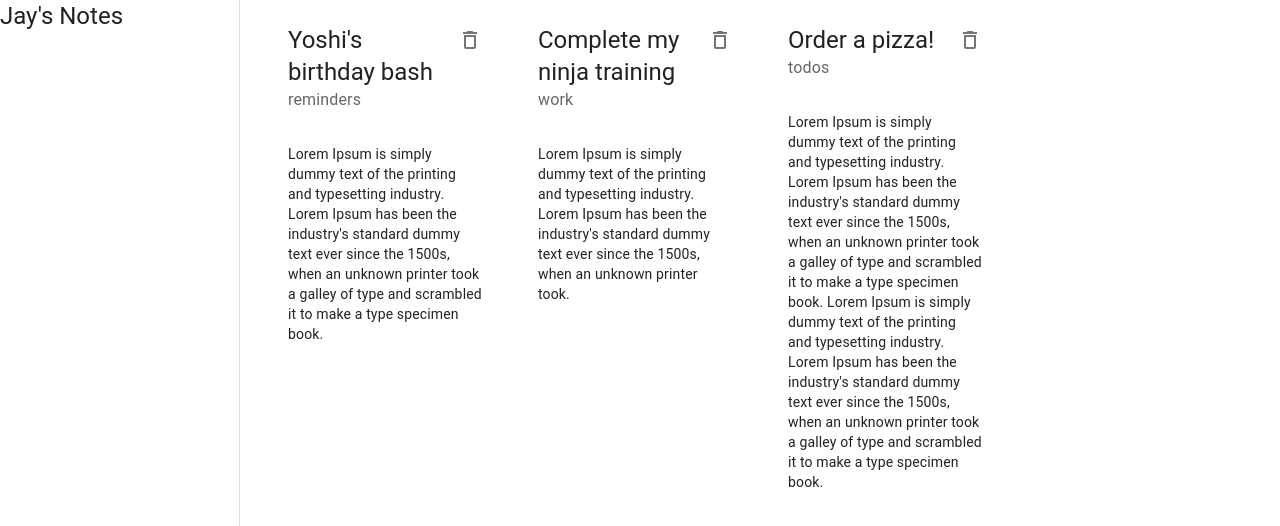
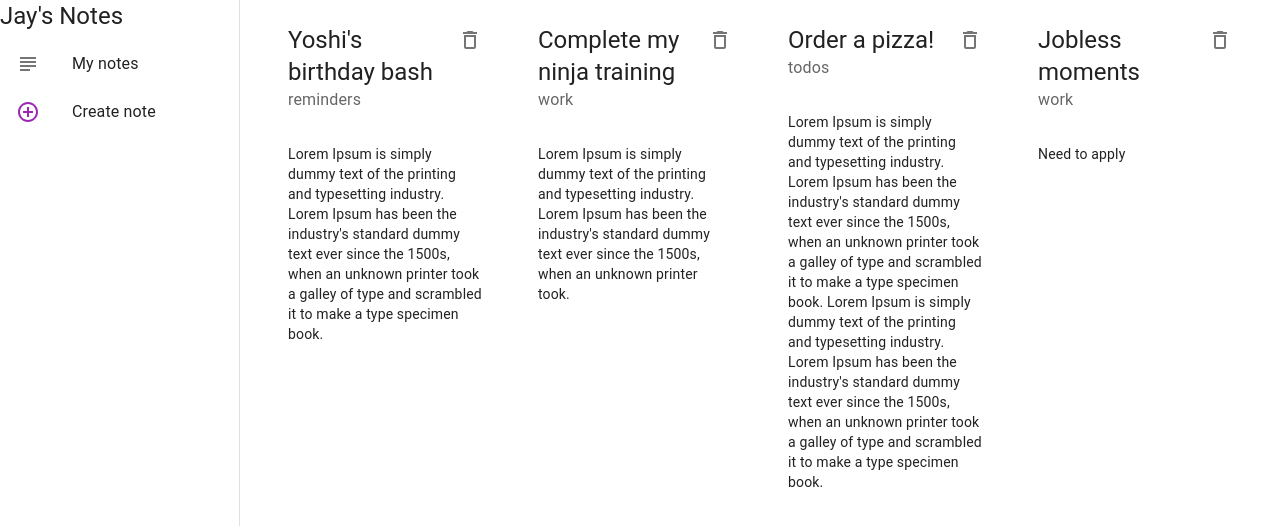
Before and after one commit to irriz-jayy/mui-notes, a React (Vite) app: page / in a window 1280 px wide. Shown: the top 526 px of the page. Built offline with nearby package versions, Linux system fonts and the light colour scheme; data requests are answered from the project's data file; the HTML template or start-up script is replaced by a standard one.

Commit message:
added menu items and links

```diff
--- a/data/db.json
+++ b/data/db.json
@@ -17,6 +17,12 @@
       "details": "Lorem Ipsum is simply dummy text of the printing and typesetting industry. Lorem Ipsum has been the industry's standard dummy text ever since the 1500s, when an unknown printer took a galley of type and scrambled it to make a type specimen book.\nLorem Ipsum is simply dummy text of the printing and typesetting industry. Lorem Ipsum has been the industry's standard dummy text ever since the 1500s, when an unknown printer took a galley of type and scrambled it to make a type specimen book.",
       "category": "todos",
       "id": 3
+    },
+    {
+      "title": "Jobless moments",
+      "details": "Need to apply",
+      "category": "work",
+      "id": 4
     }
   ]
 }
--- a/src/components/Layout.jsx
+++ b/src/components/Layout.jsx
@@ -1,8 +1,33 @@
-import { Box, Drawer, Typography } from "@mui/material";
+import { AddCircleOutline, SubjectOutlined } from "@mui/icons-material";
+import {
+  Box,
+  Drawer,
+  List,
+  ListItem,
+  ListItemIcon,
+  ListItemText,
+  Typography,
+} from "@mui/material";
 import React from "react";
+import { useNavigate } from "react-router-dom";
 
 const drawerWidth = 240;
 const Layout = ({ children }) => {
+  const navigate = useNavigate();
+
+  const menuItems = [
+    {
+      text: "My notes",
+      icon: <SubjectOutlined color="seconndary" />,
+      path: "/",
+    },
+    {
+      text: "Create note",
+      icon: <AddCircleOutline color="secondary" />,
+      path: "/create-note",
+    },
+  ];
+
   return (
     <>
       <Box sx={{ display: "flex" }}>
@@ -22,6 +47,19 @@
           <div>
             <Typography variant="h5">Jay's Notes</Typography>
           </div>
+
+          <List>
+            {menuItems.map((item) => (
+              <ListItem
+                key={item.text}
+                button
+                onClick={() => navigate(item.path)}
+              >
+                <ListItemIcon>{item.icon}</ListItemIcon>
+                <ListItemText primary={item.text} />
+              </ListItem>
+            ))}
+          </List>
         </Drawer>
 
         <div>{children}</div>
```
